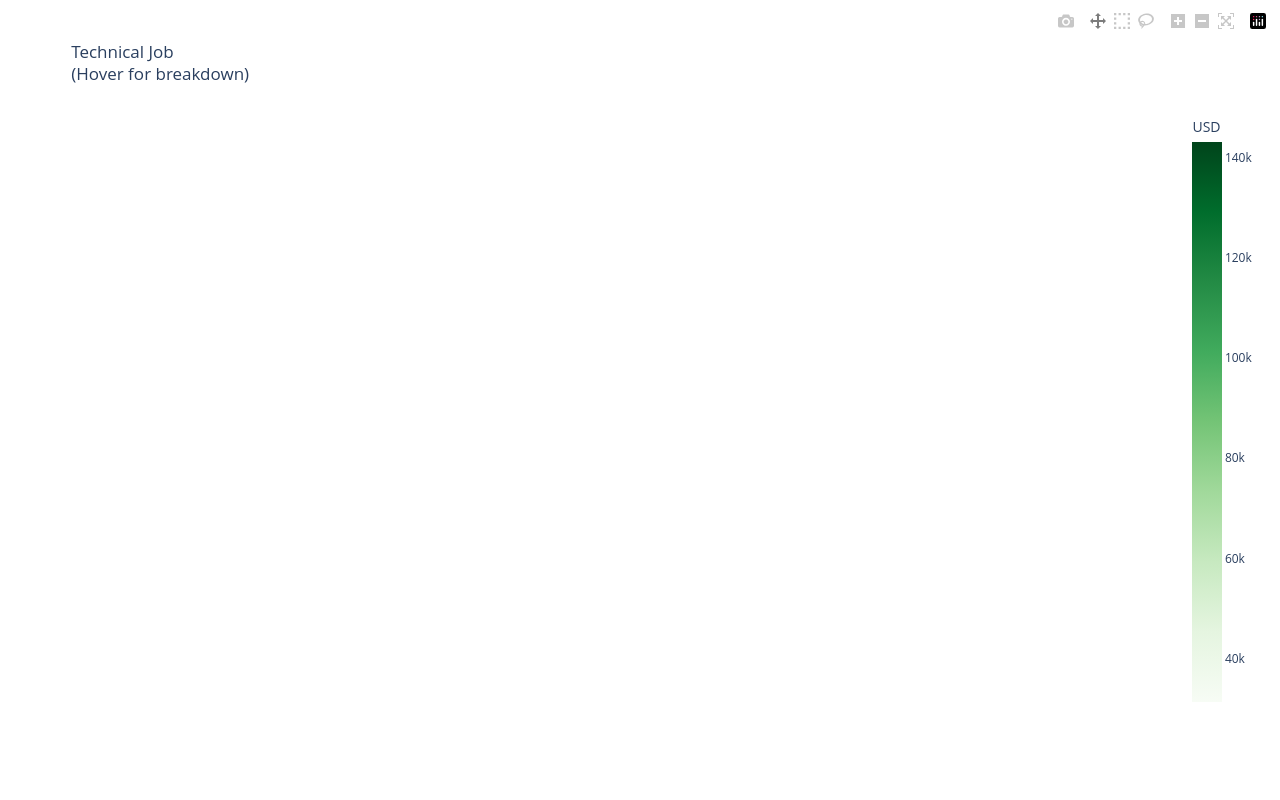
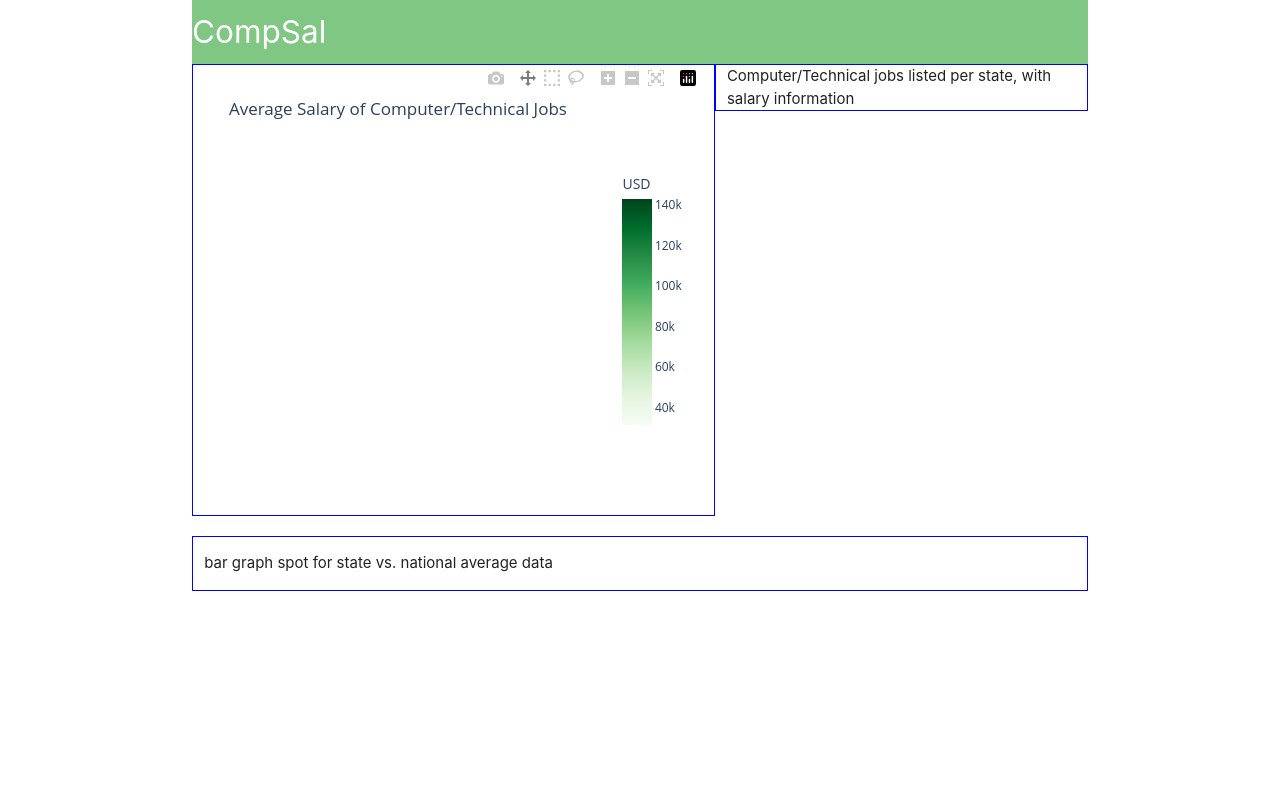
Before and after one commit to yao76/Comparing-Salaries-Python-Project, a Django app: page / in a window 1280 px wide. Run offline with Django 3.2, Linux system fonts and the light colour scheme; some libraries are stand-ins or nearby versions.

Commit message:
added divs for data graphs, added navbar for aesthetic

```diff
--- a/apps/map/templates/map/index.html
+++ b/apps/map/templates/map/index.html
@@ -1,3 +1,40 @@
-<!-- <h1>Stupid Map</h1> -->
-<script src="https://cdn.plot.ly/plotly-latest.min.js"></script>
-{{x|safe}}
+<!DOCTYPE html>
+<html lang="en">
+<head>
+    <meta charset="UTF-8">
+    <meta name="viewport" content="width=device-width, initial-scale=1.0">
+    <meta http-equiv="X-UA-Compatible" content="ie=edge">
+    <script src="https://cdn.plot.ly/plotly-latest.min.js"></script>
+    <link href='https://fonts.googleapis.com/icon?family=Material+Icons' rel='stylesheet'>
+    <link rel='stylesheet' href='https://cdnjs.cloudflare.com/ajax/libs/materialize/1.0.0/css/materialize.min.css'>
+    <script src='https://ajax.googleapis.com/ajax/libs/jquery/3.4.1/jquery.min.js'></script>
+    <title>Document</title>
+    <style>
+
+    .col {
+        border: 1px solid blue;
+    }
+
+    </style>
+</head>
+<body>
+    <div class="container">
+        <nav class="green lighten-2 z-depth-0">
+            <span class="brand-logo">CompSal</span>
+        </nav>
+        <div class="row">
+            <div class="col s7">
+                {{x|safe}}
+            </div>
+            <div class="col s5">
+                <span>Computer/Technical jobs listed per state, with salary information </span>
+            </div>
+        </div>
+        <div class="row">
+            <div class="col s12">
+                <p>bar graph spot for state vs. national average data</p>
+            </div>
+        </div>
+    </div>
+</body>
+</html>
--- a/apps/map/views.py
+++ b/apps/map/views.py
@@ -32,7 +32,7 @@ def index(request):
     ))
 
     fig.update_layout(
-        title_text='Technical Job<br>(Hover for breakdown)',
+        title_text='Average Salary of Computer/Technical Jobs',
         geo=dict(
             scope='usa',
             projection=go.layout.geo.Projection(type='albers usa'),
```
